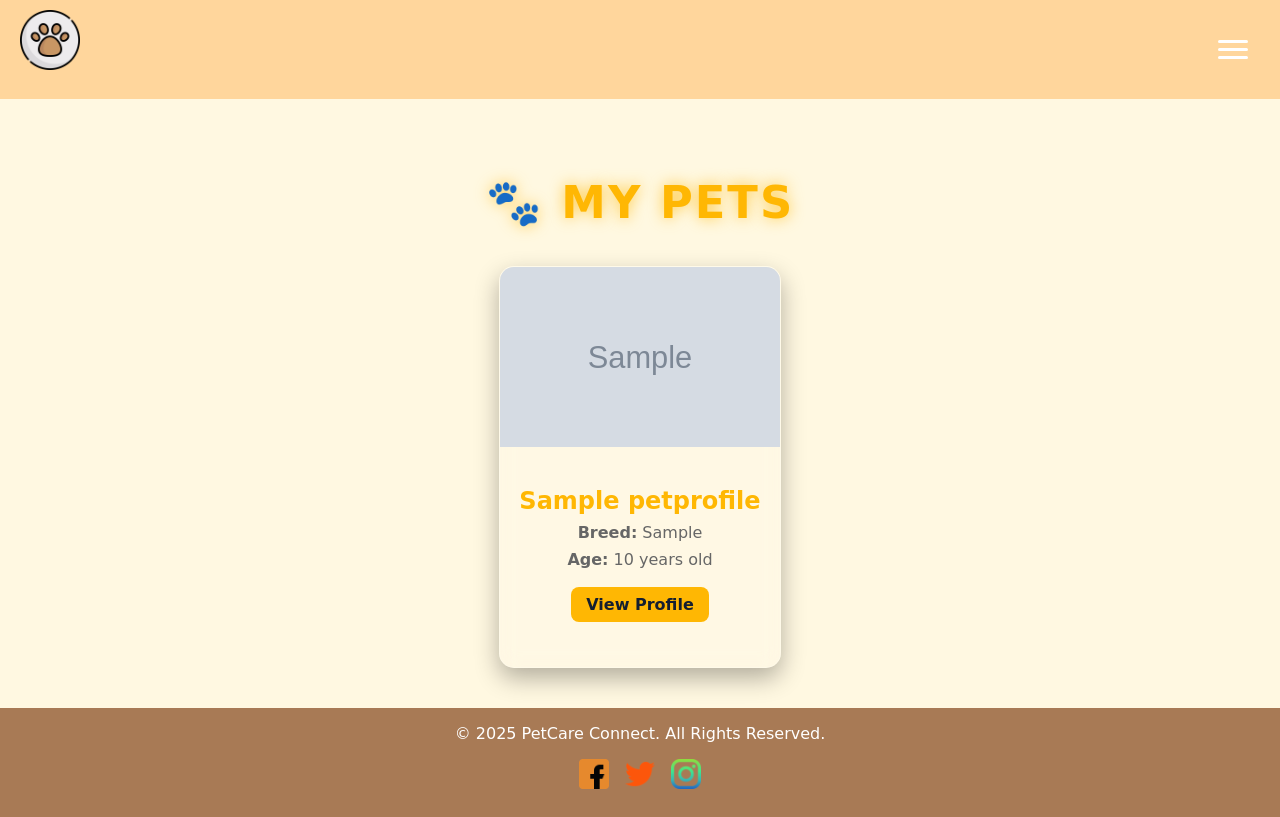
After one commit to annasarabasheva/Project-with-Django-2, a Django app: page /pets/my-pets/ in a window 1280 px wide. The commit adds this page. Run offline with Django 4.2, Linux system fonts and the light colour scheme; a user stored in the database is signed in; tables that the repository leaves empty hold one stand-in row (values such as "Sample post"); grey boxes marked "Sample" are stand-in pictures.

Commit message:
Add My Pets Page

```diff
--- a/PersonalProject/pets/urls.py
+++ b/PersonalProject/pets/urls.py
@@ -1,10 +1,12 @@
 from django.urls import path
 
 from PersonalProject.pets import views
-from PersonalProject.pets.views import PetProfileDetailView, DashboardView
+from PersonalProject.pets.views import PetProfileDetailView, DashboardView, my_pets
 
 urlpatterns = [
     path('create/', views.create_pet_profile, name='create-pet-profile'),
     path('dashboard/', DashboardView.as_view(), name='dashboard'),
     path('profile/<int:pk>/', PetProfileDetailView.as_view(), name='pet-profile-details'),
+    path('my-pets/', my_pets, name='my-pets'),
+
 ]
--- a/PersonalProject/pets/views.py
+++ b/PersonalProject/pets/views.py
@@ -33,3 +33,8 @@ class PetProfileDetailView(LoginRequiredMixin, DetailView):
     model = PetProfile
     template_name = 'pets/pet-profile-details.html'
     context_object_name = 'pet'
+
+
+def my_pets(request):
+    pets = PetProfile.objects.filter(owner=request.user)
+    return render(request, 'pets/my-pets.html', {'pets': pets})
--- /dev/null
+++ b/static/css/pets/my-pets.css
@@ -0,0 +1,119 @@
+
+.pets-container {
+    max-width: 1000px;
+    margin: 10px auto;
+    padding: 30px;
+    text-align: center;
+}
+
+.pets-title {
+    font-size: 2.8rem;
+    font-weight: bold;
+    text-transform: uppercase;
+    color: #ffb703;
+    letter-spacing: 2px;
+    text-shadow: 0px 0px 15px rgba(255, 183, 3, 0.7);
+}
+
+.pets-grid {
+    display: flex;
+    flex-wrap: wrap;
+    justify-content: center;
+    gap: 25px;
+    margin-top: 20px;
+}
+
+.pet-card {
+    width: 280px;
+    height: 400px;
+    position: relative;
+    border-radius: 15px;
+    overflow: hidden;
+    box-shadow: 0 10px 25px rgba(0, 0, 0, 0.3);
+    background: rgba(255, 255, 255, 0.1);
+    backdrop-filter: blur(10px);
+    border: 1px solid rgba(255, 255, 255, 0.2);
+    transition: transform 0.3s ease-in-out, box-shadow 0.3s ease-in-out;
+}
+
+.pet-card:hover {
+    transform: translateY(-8px);
+    box-shadow: 0 15px 30px rgba(255, 183, 3, 0.5);
+}
+
+.pet-image-container {
+    width: 100%;
+    height: 180px;
+    overflow: hidden;
+}
+
+.pet-image {
+    width: 100%;
+    height: 100%;
+    object-fit: cover;
+    transition: transform 0.3s ease-in-out;
+}
+
+.pet-card:hover .pet-image {
+    transform: scale(1.1);
+}
+
+.pet-overlay {
+    position: absolute;
+    bottom: 0;
+    width: 100%;
+    padding: 15px;
+    background: rgba(0, 0, 0, 0.6);
+    text-align: left;
+    border-radius: 0 0 15px 15px;
+}
+
+.pet-name {
+    font-size: 1.5rem;
+    font-weight: bold;
+    color: #ffb703;
+    margin-bottom: 5px;
+}
+
+.pet-breed, .pet-age, .pet-care {
+    font-size: 0.9rem;
+    margin: 3px 0;
+    color: #ddd;
+}
+
+.pet-breed span, .pet-age span, .pet-care span {
+    font-weight: bold;
+}
+
+.view-profile-btn {
+    display: inline-block;
+    margin-top: 10px;
+    padding: 8px 15px;
+    background: #ffb703;
+    color: #141e30;
+    text-decoration: none;
+    font-weight: bold;
+    border-radius: 8px;
+    transition: background 0.3s ease-in-out, transform 0.2s;
+}
+
+.view-profile-btn:hover {
+    background: #ff9100;
+    transform: scale(1.05);
+}
+
+
+.no-pets-message {
+    font-size: 1.3rem;
+    color: #ffb703;
+}
+
+.add-pet-link {
+    color: #ffb703;
+    font-weight: bold;
+    text-decoration: none;
+}
+
+.add-pet-link:hover {
+    text-decoration: underline;
+}
--- a/static/css/styles.css
+++ b/static/css/styles.css
@@ -6,3 +6,4 @@
 @import 'pets/create-pet-profile.css';
 @import 'pets/pet-profile-details.css';
 @import 'pets/dashboard.css';
+@import 'pets/my-pets.css';
--- a/templates/common/navigation.html
+++ b/templates/common/navigation.html
@@ -15,6 +15,7 @@
             <li><a href="#">Services</a></li>
             <li><a href="#">Contact</a></li>
             {% if user.is_authenticated %}
+                <li><a href="{% url 'my-pets' %}">🐾 My Pets</a></li>
                 <li><a href={% url 'logout' %}>Logout</a></li>
             {% else %}
                 <li><a href={% url 'login' %}>Login</a></li>
--- /dev/null
+++ b/templates/pets/my-pets.html
@@ -0,0 +1,26 @@
+{% extends 'common/base.html' %}
+{% block content %}
+<div class="pets-container">
+    <h2 class="pets-title">🐾 My Pets</h2>
+
+    {% if pets %}
+        <div class="pets-grid">
+            {% for pet in pets %}
+                <div class="pet-card">
+                    <div class="pet-image-container">
+                        <img src="{{ pet.photo }}" alt="{{ pet.name }}" class="pet-image">
+                    </div>
+                    <div class="pet-info">
+                        <h3 class="pet-name">{{ pet.name }}</h3>
+                        <p class="pet-breed"><span>Breed:</span> {{ pet.breed }}</p>
+                        <p class="pet-age"><span>Age:</span> {{ pet.age }} years old</p>
+                        <a href="{% url 'pet-profile-details' pet.pk %}" class="view-profile-btn">View Profile</a>
+                    </div>
+                </div>
+            {% endfor %}
+        </div>
+    {% else %}
+        <p class="no-pets-message">You have no pets added. <a href="{% url 'create-pet-profile' %}" class="add-pet-link">Add one now</a>.</p>
+    {% endif %}
+</div>
+{% endblock %}
```
